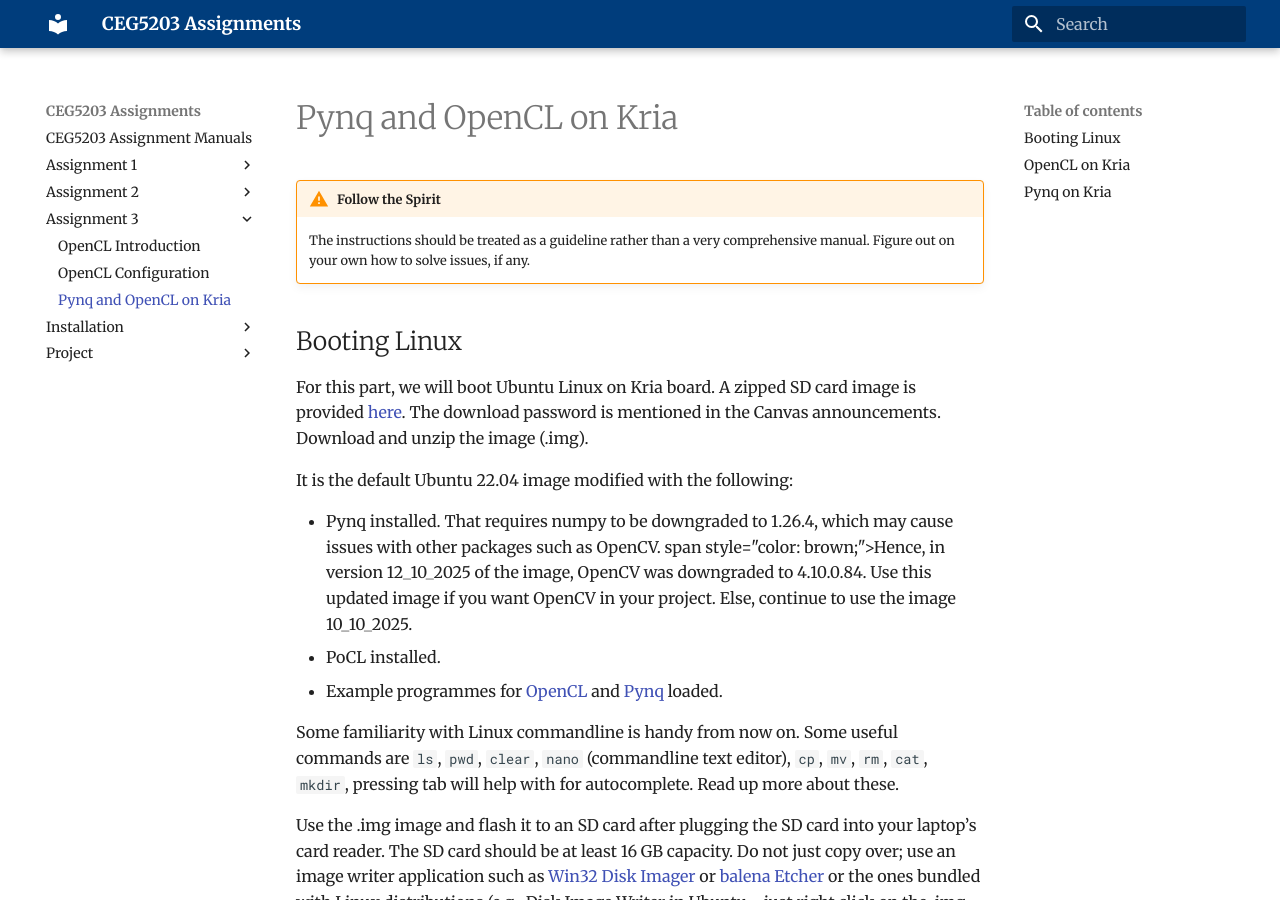
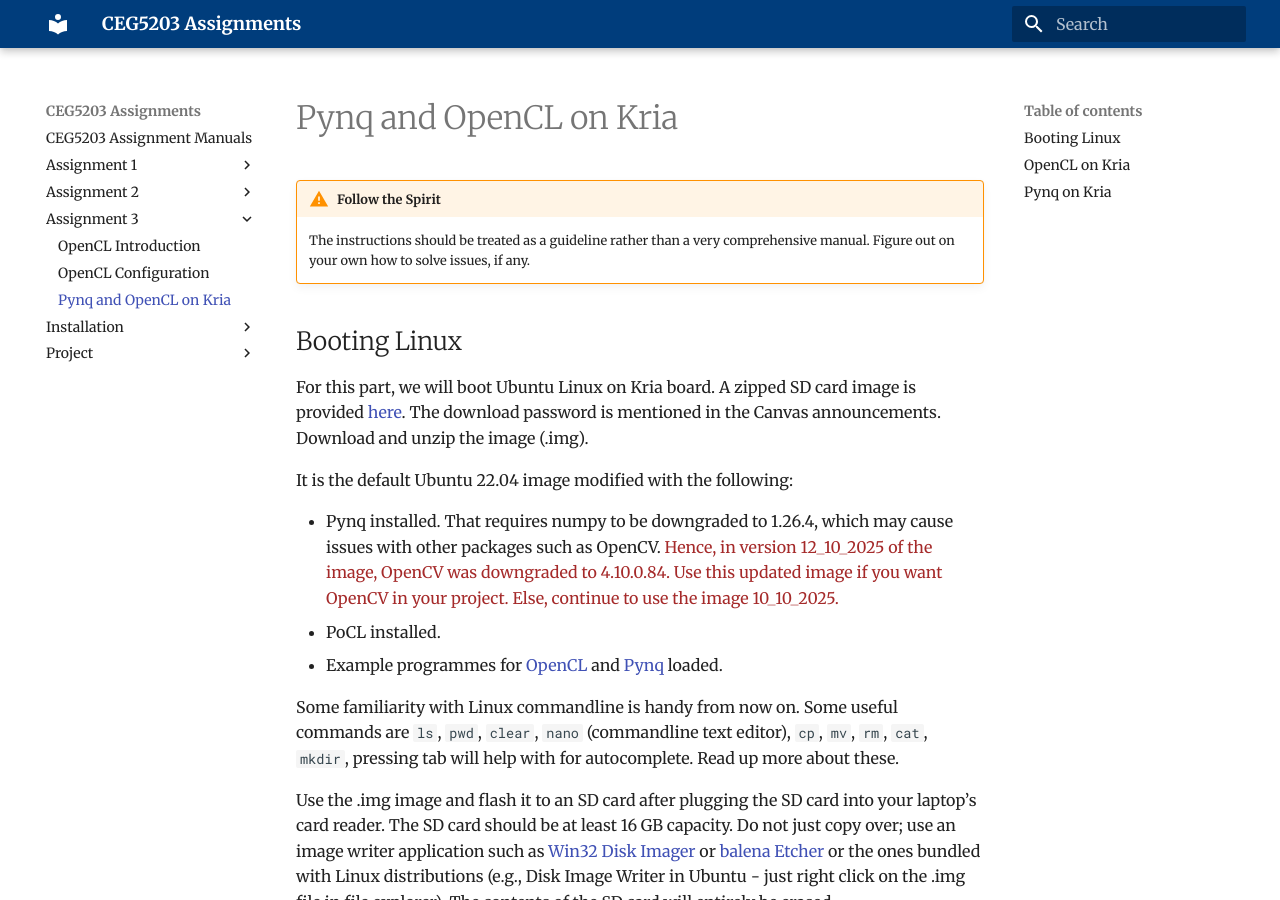
Before and after one commit to NUS-CEG5203/assignments, an MkDocs documentation site: the page built from docs/Assignment_3/3_Pynq_OpenCL_Kria.md, in a window 1280 px wide and 900 px high. Built offline with MkDocs 1.6.1 and Material for MkDocs 9.7.7, drawn with Linux system fonts in a browser that asks for light colours.

Commit message:
typo corrected

```diff
--- a/docs/Assignment_3/3_Pynq_OpenCL_Kria.md
+++ b/docs/Assignment_3/3_Pynq_OpenCL_Kria.md
@@ -9,7 +9,8 @@ For this part, we will boot Ubuntu Linux on Kria board. A zipped SD card image i
 
 It is the default Ubuntu 22.04 image modified with the following:
 
-* Pynq installed. That requires numpy to be downgraded to 1.26.4, which may cause issues with other packages such as OpenCV. span style="color: brown;">Hence, in version 12_10_2025 of the image, OpenCV was downgraded to 4.10.0.84. Use this updated image if you want OpenCV in your project. Else, continue to use the image 10_10_2025.</span>
+* Pynq installed. That requires numpy to be downgraded to 1.26.4, which may cause issues with other packages such as OpenCV.
+<span style="color: brown;">Hence, in version 12_10_2025 of the image, OpenCV was downgraded to 4.10.0.84. Use this updated image if you want OpenCV in your project. Else, continue to use the image 10_10_2025.</span>
 * PoCL installed.
 * Example programmes for [OpenCL](https://nus-ceg5203.github.io/assignments/Assignment_3/code_templates/OpenCLExample) and [Pynq](https://nus-ceg5203.github.io/assignments/Assignment_3/code_templates/PynqDMAExample) loaded.
 
```
